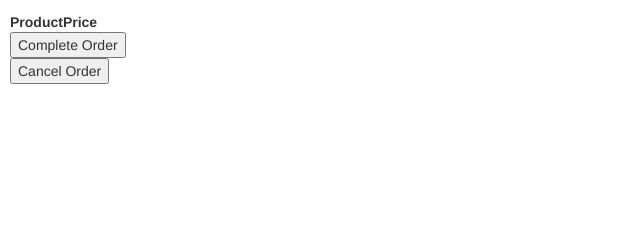
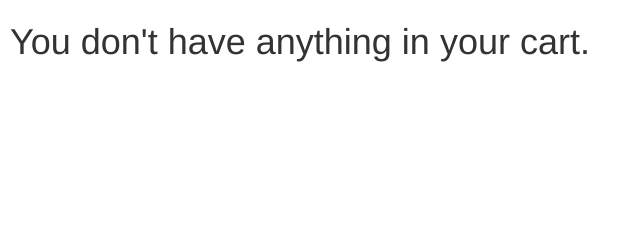
Before and after one commit to talkative-tangs/Bangazon-LLC-2, a Django app: page /order_detail/1 in a window 1280 px wide. Shown: the part 158-398 px from the top of the page, without its empty margins (0-640 px from the left). Run offline with Django 3.2, Linux system fonts and the light colour scheme; data that the repository does not hold is empty; parts of the project's set-up code (start-up, migrations or seed data) failed here and were passed over; some libraries are stand-ins or nearby versions.

Commit message:
added logic to show empty cart after deleting last item

```diff
--- a/website/templates/order/order_detail.html
+++ b/website/templates/order/order_detail.html
@@ -4,6 +4,8 @@
 
 <h1>Order Detail</h1>
 <p>{{ user.first_name }}'s Cart</p>
+
+{% if orders %}
 <table>
   <tr>
     <td><strong>Product</strong></td>
@@ -11,7 +13,6 @@
     <td></td>
   </tr>
   <!-- logic will go here to repeat table rows per product ordered -->
-  {% if orders %}
     {% for order in orders %}
   <tr>
     <td>{{ order.product.title }}</td>
@@ -23,8 +24,6 @@
         </form>
     </td>
   </tr>
-    {% endfor%}
-  {% endif %}
 </table>
 
 <form action="{% url 'website:order_payment' order_id=current_order_id %}" method='POST'>
@@ -34,11 +33,16 @@
   </button>
 </form>
 
-  <form action="{% url 'website:order_cancel' order_id=current_order_id %}" method='POST'>
+<form action="{% url 'website:order_cancel' order_id=current_order_id %}" method='POST'>
       {% csrf_token %}
     <button>
       Cancel Order
     </button>
-  </form>
+</form>
+  {% endfor%}
 
+  {% else %}
+
+  <h1>You don't have anything in your cart.</h1>
+  {% endif %}
 {% endblock content %}
```
